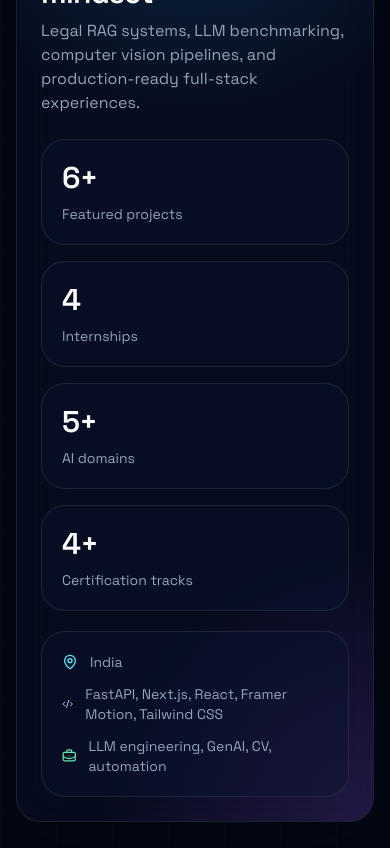
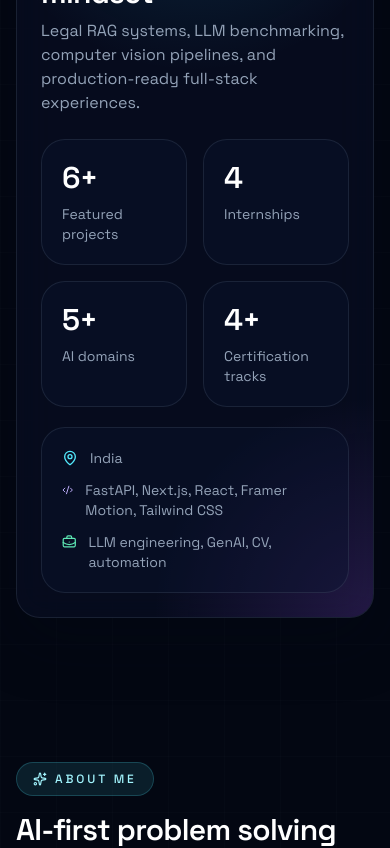
Before and after one commit to arnavbhatiamait/portfolio-frontend, a Next.js app: page / in a window 390 px wide. Shown: the part 1260-2108 px from the top of the page. Built offline with nearby package versions, Linux system fonts and the light colour scheme; no server answers.

Commit message:
style: improve mobile responsiveness of portfolio stats and sandbox RAG progress bar

```diff
--- a/src/components/ai-sandbox.tsx
+++ b/src/components/ai-sandbox.tsx
@@ -975,7 +975,7 @@ export function AISandbox() {
                                         </div>
                                         <div className="flex items-center gap-3">
                                             <span className={cn(
-                                                "hidden sm:inline-flex items-center gap-2 rounded-full border px-3 py-1 text-[10px] font-semibold uppercase tracking-[0.22em]",
+                                                "inline-flex items-center gap-1.5 sm:gap-2 rounded-full border px-2 py-0.5 sm:px-3 sm:py-1 text-[8px] sm:text-[10px] font-semibold uppercase tracking-[0.15em] sm:tracking-[0.22em]",
                                                 latestBotMessage?.mode === "local_simulator"
                                                     ? "border-amber-500/20 bg-amber-500/10 text-amber-200/80"
                                                     : "border-cyan-500/20 bg-cyan-500/10 text-cyan-200/80"
@@ -985,8 +985,8 @@ export function AISandbox() {
                                                     latestBotMessage?.mode === "local_simulator" ? "bg-amber-300" : "bg-cyan-300"
                                                 )} />
                                                 {latestBotMessage?.model || "gemini-2.5-flash"}
-                                                <span className="opacity-60">
-                                                    {latestBotMessage?.mode === "local_simulator" ? "• fallback" : "• api"}
+                                                <span className="opacity-60 hidden xs:inline">
+                                                    {latestBotMessage?.mode === "local_simulator" ? " • fallback" : " • api"}
                                                 </span>
                                             </span>
                                             <Button
@@ -1150,27 +1150,27 @@ export function AISandbox() {
                                             return (
                                                 <div key={idx} className="flex flex-col items-center text-center">
                                                     <div className={cn(
-                                                        "h-10 w-10 rounded-full flex items-center justify-center border transition-all duration-300 shadow-md",
+                                                        "h-8 w-8 sm:h-10 sm:w-10 rounded-full flex items-center justify-center border transition-all duration-300 shadow-md",
                                                         ragStep === idx
                                                             ? "bg-cyan-400 border-cyan-400 text-slate-950 scale-110"
                                                             : ragStep > idx
                                                                 ? "bg-cyan-950 border-cyan-500/50 text-cyan-300"
                                                                 : "bg-panel-bg border-card-border text-text-muted/60"
                                                     )}>
-                                                        <StepIcon className="h-5 w-5" />
+                                                        <StepIcon className="h-4 w-4 sm:h-5 sm:w-5" />
                                                     </div>
                                                     <span className={cn(
-                                                        "mt-2 text-[10px] sm:text-xs font-medium tracking-tight",
-                                                        ragStep === idx ? "text-cyan-500" : "text-text-muted"
+                                                        "mt-2 text-[8px] sm:text-xs font-medium tracking-tight",
+                                                        ragStep === idx ? "text-cyan-500 font-semibold" : "text-text-muted"
                                                     )}>
                                                         {step.label}
                                                     </span>
                                                 </div>
                                             );
                                         })}
-                                        <div className="absolute left-[10%] right-[10%] top-5 h-0.5 bg-card-border -z-10" />
+                                        <div className="absolute left-[10%] right-[10%] top-4 sm:top-5 h-0.5 bg-card-border -z-10" />
                                         <div
-                                            className="absolute left-[10%] top-5 h-0.5 bg-cyan-400/50 -z-10 transition-all duration-300"
+                                            className="absolute left-[10%] top-4 sm:top-5 h-0.5 bg-cyan-400/50 -z-10 transition-all duration-300"
                                             style={{ width: `${(ragStep / 4) * 80}%` }}
                                         />
                                     </div>
@@ -1632,10 +1632,10 @@ export function AISandbox() {
                                                         <div className="text-[10px] uppercase tracking-wider text-text-muted font-sans">Live Pipeline Output Stream:</div>
                                                         <div className="space-y-1.5">
                                                             {histoscanOutputs.map((out, idx) => (
-                                                                <div key={idx} className="flex justify-between items-center bg-panel-bg border border-card-border rounded-lg p-2 text-xs font-mono">
+                                                                <div key={idx} className="flex flex-col gap-1.5 sm:flex-row sm:justify-between sm:items-center bg-panel-bg border border-card-border rounded-lg p-2.5 text-xs font-mono">
                                                                     <span className="text-text-title">{out.id}</span>
                                                                     <span className="text-text-muted">Ground Truth: {out.label}</span>
-                                                                    <span className={cn("px-1.5 py-0.5 rounded text-[10px] font-semibold", out.correct ? "bg-emerald-500/10 text-emerald-500" : "bg-red-500/10 text-red-500")}>
+                                                                    <span className={cn("px-1.5 py-0.5 rounded text-[10px] font-semibold self-start sm:self-auto", out.correct ? "bg-emerald-500/10 text-emerald-500" : "bg-red-500/10 text-red-500")}>
                                                                         Pred: {out.prediction} ({out.correct ? "PASS" : "FAIL"})
                                                                     </span>
                                                                 </div>
--- a/src/components/portfolio-page.tsx
+++ b/src/components/portfolio-page.tsx
@@ -215,7 +215,7 @@ export function PortfolioPage({ content }: PortfolioPageProps) {
                                 </CardDescription>
                             </CardHeader>
                             <CardContent className="relative space-y-5">
-                                <div className="grid gap-4 sm:grid-cols-2">
+                                <div className="grid grid-cols-2 gap-4">
                                     {content.stats.map((stat) => (
                                         <div key={stat.label} className="rounded-3xl border border-card-border bg-panel-bg/40 p-5">
                                             <AnimatedCounter value={stat.value} suffix={stat.suffix} />
@@ -225,14 +225,14 @@ export function PortfolioPage({ content }: PortfolioPageProps) {
                                 </div>
 
                                 <div className="grid gap-3 rounded-3xl border border-card-border bg-panel-bg/40 p-5 text-sm text-text-muted">
-                                    <div className="flex items-center gap-3">
-                                        <MapPin className="h-4 w-4 text-cyan-300" /> {content.location}
+                                    <div className="flex items-start gap-3">
+                                        <MapPin className="h-4 w-4 mt-0.5 text-cyan-300" /> {content.location}
                                     </div>
-                                    <div className="flex items-center gap-3">
-                                        <Code2 className="h-4 w-4 text-violet-300" /> FastAPI, Next.js, React, Framer Motion, Tailwind CSS
+                                    <div className="flex items-start gap-3">
+                                        <Code2 className="h-4 w-4 mt-0.5 text-violet-300" /> FastAPI, Next.js, React, Framer Motion, Tailwind CSS
                                     </div>
-                                    <div className="flex items-center gap-3">
-                                        <BriefcaseBusiness className="h-4 w-4 text-emerald-300" /> LLM engineering, GenAI, CV, automation
+                                    <div className="flex items-start gap-3">
+                                        <BriefcaseBusiness className="h-4 w-4 mt-0.5 text-emerald-300" /> LLM engineering, GenAI, CV, automation
                                     </div>
                                 </div>
                             </CardContent>
```
